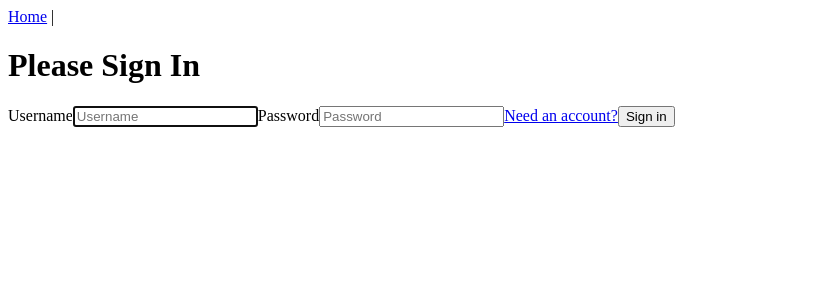
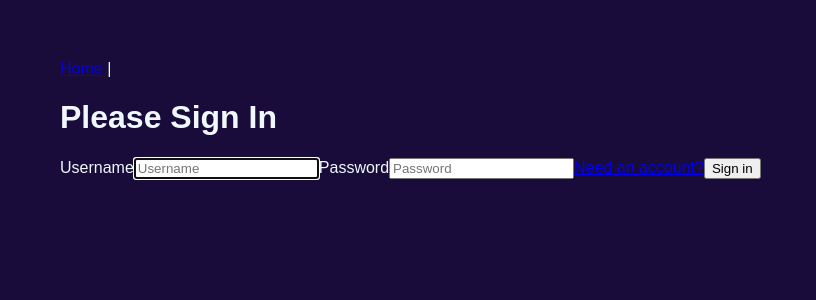
Before and after one commit to emilygalbraith/SuperfansComicCollectionApp, a Vue app in the folder vue/: page /login in a window 1280 px wide. Shown: the top 300 px of the page, without its empty margins (0-816 px from the left). Built offline with nearby package versions, Linux system fonts and the light colour scheme.

Commit message:
first day

```diff
--- a/vue/src/router/index.js
+++ b/vue/src/router/index.js
@@ -56,6 +56,7 @@ const router = new Router({
   ]
 })
 
+
 router.beforeEach((to, from, next) => {
   // Determine if the route requires Authentication
   const requiresAuth = to.matched.some(x => x.meta.requiresAuth);
@@ -69,4 +70,5 @@ router.beforeEach((to, from, next) => {
   }
 });
 
+
 export default router;
--- a/vue/src/views/Login.vue
+++ b/vue/src/views/Login.vue
@@ -74,3 +74,17 @@ export default {
   }
 };
 </script>
+
+
+
+<style>
+body {
+  margin: 30px;
+  padding: 30px;
+  background-color: rgb(26, 12, 58);
+  font-family: Arial, Helvetica, sans-serif;
+  color: aliceblue;
+  display: flex;
+}
+
+</style>
```
Also changed, not shown: 2 other files (tests, documents, lock files or other folders).
